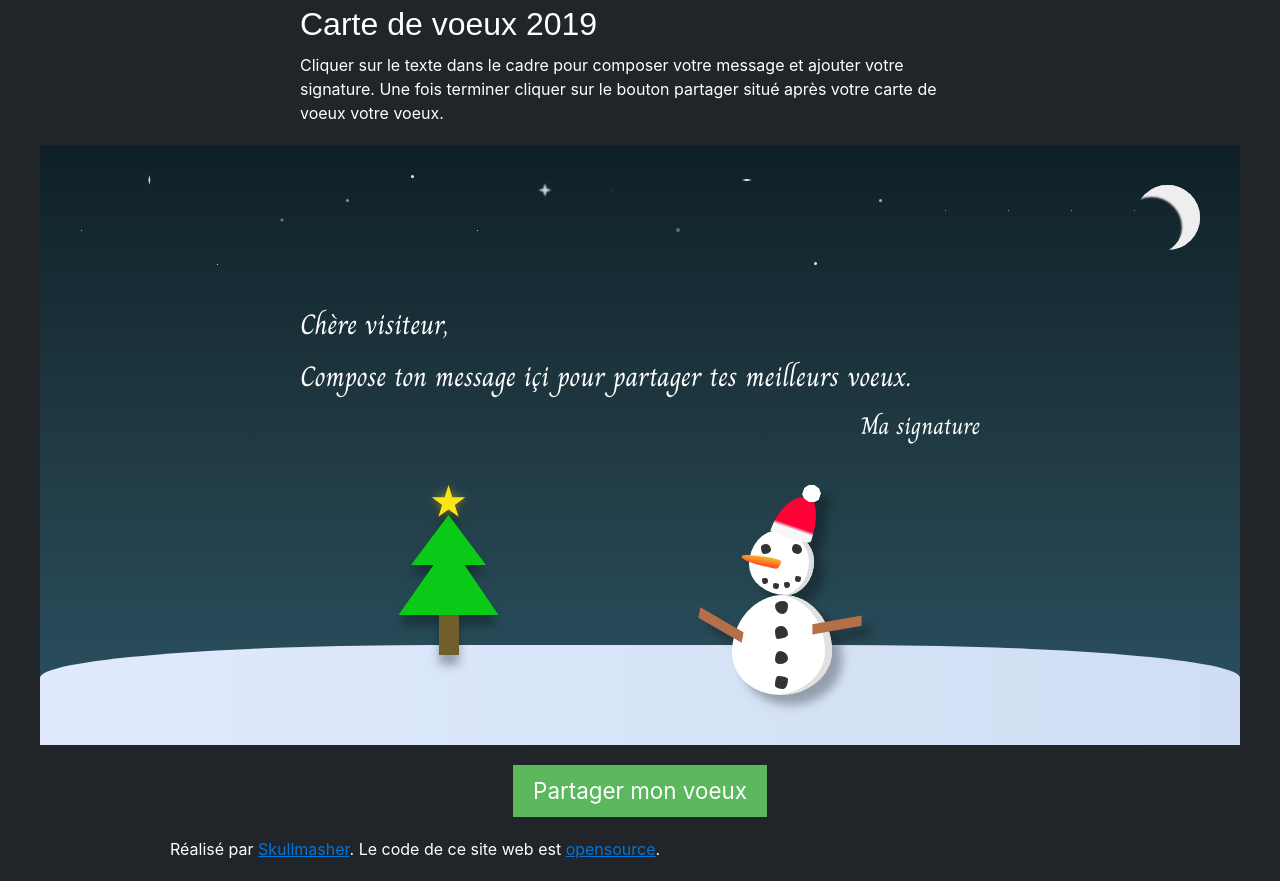
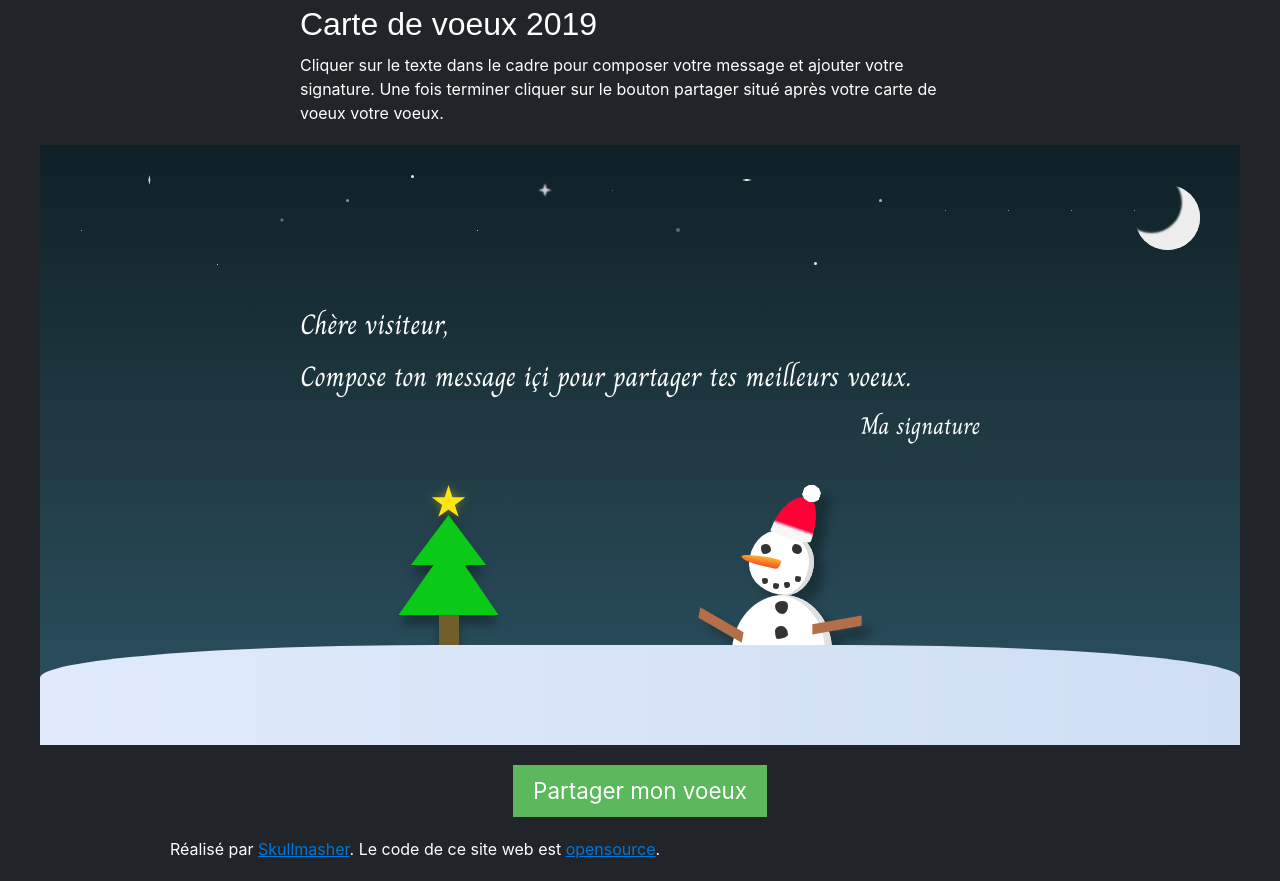
Before and after one commit to SkullMasher/wish-card-2019, a PHP site: page /templates/index.phtml in a window 1280 px wide. Run offline with PHP 8.4, Linux system fonts and the light colour scheme.

Commit message:
:skull: Change the rotation of the moon

```diff
--- a/package.json
+++ b/package.json
@@ -28,7 +28,7 @@
     "chalk": "^2.4.1",
     "clean-css": "^4.2.1",
     "dateformat": "^3.0.3",
-    "imagemin": "^6.0.0",
+    "imagemin": "^6.1.0",
     "imagemin-jpegtran": "^6.0.0",
     "imagemin-optipng": "^6.0.0",
     "imagemin-svgo": "^7.0.0",
--- a/public/css/style.css
+++ b/public/css/style.css
@@ -3001,7 +3001,7 @@ body {
   width: 65px;
   height: 65px;
   border-radius: 50%;
-  box-shadow: inset -16px 5px #eee, inset -16px 10px 2px 2px #eee;
+  box-shadow: inset -16px -15px #eee,inset -16px -15px 2px 2px #eee;
 }
 
 .wishcard__message {
@@ -3039,6 +3039,8 @@ body {
 }
 
 .wishcard__ground {
+  position: relative;
+  z-index: 2;
   height: 100px;
   border-top-left-radius: 33%;
   border-top-right-radius: 33%;
--- a/src/sass/components/_wishcard.scss
+++ b/src/sass/components/_wishcard.scss
@@ -178,7 +178,8 @@
     width: 65px;
     height: 65px;
     border-radius: 50%;
-    box-shadow: inset -16px 5px #eee, inset -16px 10px 2px 2px #eee;
+    // box-shadow: inset -16px 5px #eee, inset -16px 10px 2px 2px #eee;
+    box-shadow: inset -16px -15px #eee,inset -16px -15px 2px 2px #eee;;
   }
 
   &__message {
@@ -203,7 +204,33 @@
     max-width: 666px; // The number of the beast !!
   }
 
+  // &__hills {
+  //   position: absolute;
+  //   width: 300px;
+  //   height: 300px;
+  //   bottom: 0;
+  //   z-index: 0;
+  //   background-color: $gray-800;
+  //   clip-path: polygon(50% 0%, 0% 100%, 100% 100%);
+  //   opacity: .5;
+
+  //   &:nth-child(2) {
+  //     width: 250px;
+  //     height: 250px;
+  //     right: 0;
+  //   }
+
+  //   &:nth-child(3) {
+  //     width: 250px;
+  //     height: 250px;
+  //     right: 0;
+  //     background-color: red;
+  //   }
+  // }
+
   &__ground {
+    position: relative;
+    z-index: 2;
     height: 100px;
     border-top-left-radius: 33%;
     border-top-right-radius: 33%;
--- a/templates/index.phtml
+++ b/templates/index.phtml
@@ -96,6 +96,9 @@
                   </div>
                 </div>
               </footer>
+<!--               <div class="wishcard__hills"></div>
+              <div class="wishcard__hills"></div>
+              <div class="wishcard__hills"></div> -->
               <div class="wishcard__ground"></div>
             </div>
           </div>
```
Also changed, not shown: package-lock.json, public/css/style.map.css.
